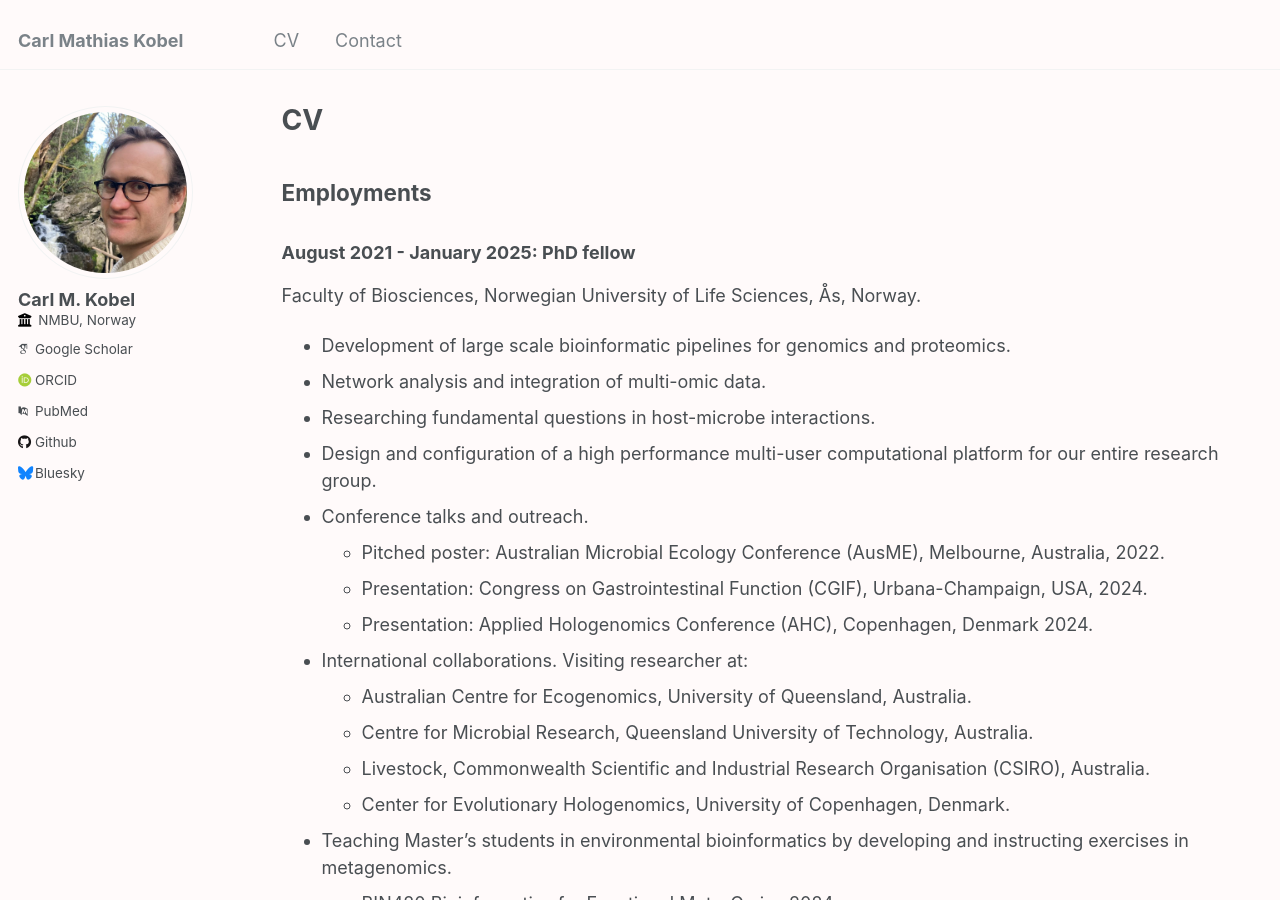
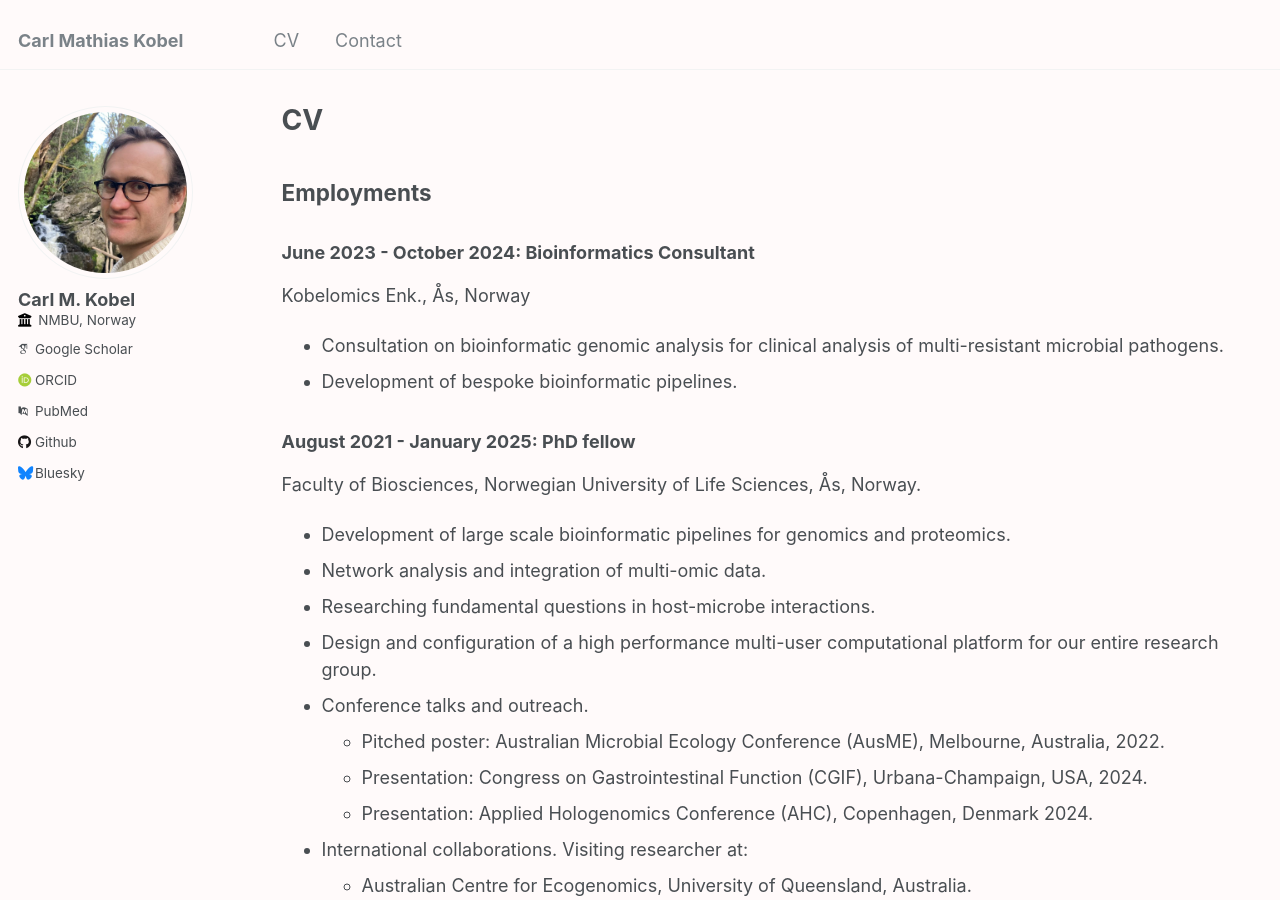
Before and after one commit to cmkobel/cmkobel.github.io, a Jekyll site: the page built from _pages/cv.md, in a window 1280 px wide and 900 px high. Built offline with Jekyll 4.4.1, drawn with Linux system fonts in a browser that asks for light colours; some web fonts are replaced.

Commit message:
Update cv.md

```diff
--- a/_pages/cv.md
+++ b/_pages/cv.md
@@ -11,6 +11,13 @@ redirect_from:
 
 
 ## Employments
+
+### June 2023 - October 2024: Bioinformatics Consultant
+
+Kobelomics Enk., Ås, Norway
+
+  - Consultation on bioinformatic genomic analysis for clinical analysis of multi-resistant microbial pathogens.
+  - Development of bespoke bioinformatic pipelines.
 
 ### August 2021 - January 2025: PhD fellow
 
@@ -37,6 +44,7 @@ Faculty of Biosciences, Norwegian University of Life Sciences, Ås, Norway.
   - Course participitant in topics: Genome scale metabolic modeling, microbial metabolism and physiology, multi- and holo-omic integration, and functional meta-omics.
   - Academic writing.
   - Interpersonal skills and collaboration.
+
 
 
 ### July 2020 - July 2021: Lead Bioinformatician
```
